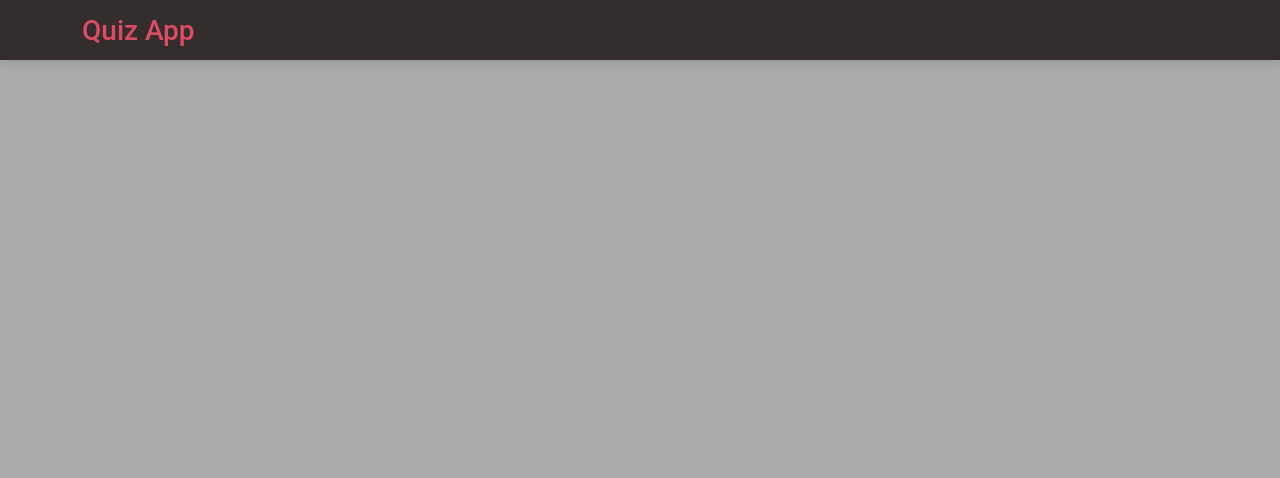
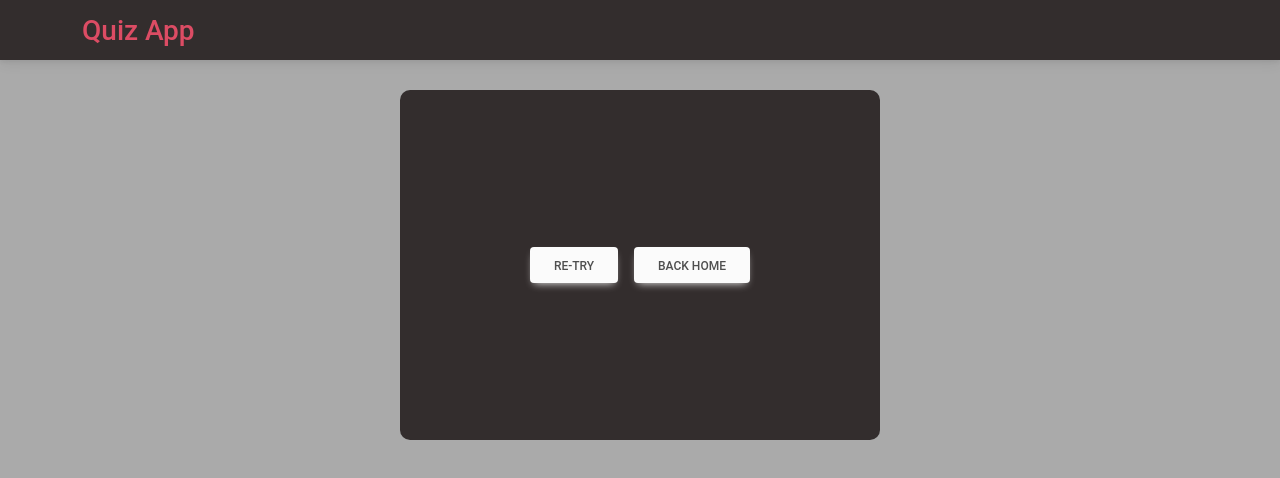
Before and after one commit to Malek-ALdesougi/quiz-app, a React (Create React App) app: page /preview/1 in a window 1280 px wide. Before the commit this address had no page. Shown: the top 478 px of the page. Built offline with nearby package versions, Linux system fonts and the light colour scheme.

Commit message:
finish the preview component

```diff
--- a/src/App.js
+++ b/src/App.js
@@ -8,6 +8,7 @@ import { BrowserRouter, Routes, Route } from 'react-router-dom';
 import NavBar from './components/NavBar/NavBar';
 import Home from './pages/Home/Home';
 import SingleQuizPage from './pages/SingleQuizPage/SingleQuizPage';
+import PreviewAnswers from './components/PreviewAnswers/PreviewAnswers';
 
 
 function App() {
@@ -19,6 +20,7 @@ function App() {
         <Routes>
           <Route path='/' element={<Home />} />
           <Route path='/single/:quiz' element={<SingleQuizPage />}></Route>
+          <Route path='/preview/:quiz' element={<PreviewAnswers />}></Route>
         </Routes>
       </BrowserRouter>
     </>
--- /dev/null
+++ b/src/components/PreviewAnswers/PreviewAnswers.jsx
@@ -0,0 +1,51 @@
+import { useEffect, useState } from 'react';
+import { useParams, useNavigate } from 'react-router';
+// css
+import styles from './style.module.css';
+
+
+function PreviewAnswers() {
+  const [currentQuiz, setCurrentQuiz] = useState();
+  const { quiz } = useParams();
+  const [questionNumber, setQuestionNumber] = useState(0);
+  const navigate = useNavigate();
+
+  useEffect(() => {
+    fetch('../quizes.json')
+      .then((resp) => resp.json())
+      .then((quizzz) => setCurrentQuiz(quizzz[quiz]));
+  }, [quiz]);
+
+
+  function handelNextQuestion(){
+    setQuestionNumber(questionNumber + 1)
+  }
+  return (
+    <div className={styles.container}>
+      <div className={styles.questionContainer}>
+        {questionNumber !== 10 && currentQuiz ?
+        <>
+          <p className='text-danger'>{currentQuiz[questionNumber]?.question}</p>
+          {currentQuiz[questionNumber]?.options.map((option) => {
+              return (
+                <div>
+                  <input disabled={true} name="input" type={'radio'}/>
+                  <label className={option === currentQuiz[questionNumber].answer ? 'text-success ms-3' : 'text-light ms-3'}>{option}</label>
+                </div>
+              );
+            })}
+            <button onClick={handelNextQuestion} className='btn btn-light mt-4'>Next</button>
+        </>
+
+         :
+         <div className='d-flex justify-content-center align-items-center gap-3 h-100'>
+             <button onClick={() => navigate(-1)} className='btn btn-light'>Re-try</button>
+             <button onClick={() => navigate('/')} className='btn btn-light'>Back Home</button>
+         </div>
+         }
+      </div>
+    </div>
+  );
+}
+
+export default PreviewAnswers;
--- /dev/null
+++ b/src/components/PreviewAnswers/style.module.css
@@ -0,0 +1,12 @@
+.container {
+  display: flex;
+  justify-content: center;
+  padding: 30px;
+}
+.questionContainer {
+  width: 480px;
+  height: 350px;
+  padding: 35px;
+  background-color: #332d2d;
+  border-radius: 10px;
+}
--- a/src/components/SingleQuestion/SingleQuestion.jsx
+++ b/src/components/SingleQuestion/SingleQuestion.jsx
@@ -5,13 +5,13 @@ import styles from './style.module.css'
 import { useRef, useState } from 'react';
 
 //navigation
-import { useNavigate } from 'react-router';
+import { useNavigate, useParams } from 'react-router';
 
 //redux
 import { useDispatch, useSelector } from 'react-redux';
 
 //functions
-import { checkUserAnswer, addPoint, removePoint } from '../../redux/pointsReducer/action';
+import { checkUserAnswer, addPoint, removePoint, resetPoints } from '../../redux/pointsReducer/action';
 
 
 function SingleQuestion({ question, prev, next }) {
@@ -22,13 +22,15 @@ function SingleQuestion({ question, prev, next }) {
   const dispatch = useDispatch();
   const { points } = useSelector((state) => state);
   const navigate = useNavigate();
+  const {quiz} = useParams('quiz');
+  // const userAnswers = useRef([]);
+
   //flag to remove point if the previous answer was correct
   const [checkPrev, setCheckPrev] = useState(false);
 
 
   // TODO: switch the fetch data to the redux and create new reducer for it
   // TODO: handle previw correct answers or preview users answers and the correct
-  // TODO: 1 out of 10
 
   function handleNext() {
     //check if user didn't check any answer
@@ -36,7 +38,7 @@ function SingleQuestion({ question, prev, next }) {
       if (input?.checked === true) {
         next();
         input.checked = false;
-        questionNo.current ++ ;
+        questionNo.current ++;
       }
     });
 
@@ -61,6 +63,11 @@ function SingleQuestion({ question, prev, next }) {
     currentUserAnswer.current = userAnswer;
   }
 
+  function handleBackHome(){
+    dispatch(resetPoints());
+    navigate('/');
+  }
+
   return (
     <div className={styles.container}>
       {question ? (
@@ -79,15 +86,16 @@ function SingleQuestion({ question, prev, next }) {
           })}
 
         <div className='d-flex justify-content-center w-100 gap-5'>
-         <button className='btn btn-light mt-4' onClick={handlePrev}>Previous</button>
+         {questionNo.current !== 0 ? <button className='btn btn-light mt-4' onClick={handlePrev}>Previous</button> : ''}
          <button className='btn btn-light mt-4' onClick={handleNext}>Next</button>
         </div>
         </div>
       ) : (
         <div className='d-flex justify-content-center flex-wrap h-100 p-5 w-100'>
           <h2 className='mb-5 text-danger'>Your Score is : {points}/10</h2>
-          <div className='d-flex justify-content-center w-100'>
-            <button className='btn btn-light' onClick={() => navigate('/')}>Back Home</button>
+          <div className='d-flex gap-3 justify-content-center w-100'>
+            <button className='btn btn-light' onClick={handleBackHome}>Back Home</button>
+            <button className='btn btn-light' onClick={() => navigate(`/preview/${quiz}`)}>Preview Answers</button>
           </div>
         </div>
       )}
--- a/src/redux/pointsReducer/action.js
+++ b/src/redux/pointsReducer/action.js
@@ -11,3 +11,7 @@ export const addPoint = () => (dispatch) => {
 export const removePoint = () => (dispatch) => {
     dispatch({type:POINST_CONSTANTS.PREVIOUS_QUSTION})
 }
+
+export const resetPoints = () => (dispatch) => {
+    dispatch({type: POINST_CONSTANTS.RESET_POINTS})
+}
--- a/src/redux/pointsReducer/constants.js
+++ b/src/redux/pointsReducer/constants.js
@@ -1,3 +1,4 @@
 export const CHECKING_ANSWER = 'CHECKING_ANSWER'
 export const CORRECT_ANSWER = 'CORRECT_ANSWER'
 export const PREVIOUS_QUSTION = 'PREVIOUS_QUSTION'
+export const RESET_POINTS = 'RESET_POINTS'
--- a/src/redux/pointsReducer/pointsReducer.js
+++ b/src/redux/pointsReducer/pointsReducer.js
@@ -13,6 +13,8 @@ export const pointsReducer = (state = initState, action) => {
             return { ...state, points: state.points + 1, loading: false }
         case POINTS_CONSTANTS.PREVIOUS_QUSTION:
             return { ...state, points: state.points - 1, loading: false }
+        case POINTS_CONSTANTS.RESET_POINTS:
+            return { ...state, points: 0 }
         default:
             return state;
     }
```
